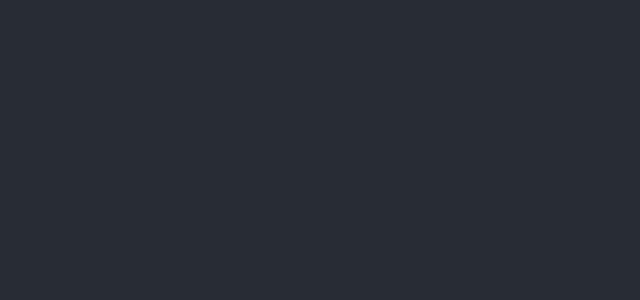
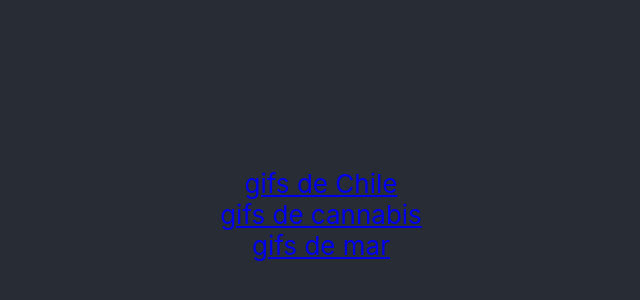
Before and after one commit to Glen1986/createReactApp, a React (Create React App) app: page / in a window 1280 px wide. Shown: the part 186-486 px from the top of the page, without its empty margins (319-959 px from the left). Built offline with nearby package versions, Linux system fonts and the light colour scheme.

Commit message:
LinksCargando

```diff
--- a/src/App.css
+++ b/src/App.css
@@ -1,9 +1,6 @@
 .App {
   text-align: center;
 }
-
-
-
 .App-content {
   background-color: #282c34;
   min-height: 100vh;
@@ -18,3 +15,6 @@
   color:white;
   text-decoration: none;
 }
+i{
+  font-size: 8rem;
+}
--- a/src/App.js
+++ b/src/App.js
@@ -1,11 +1,14 @@
 import './App.css'
 import ListOfGifs from './components/ListOfGifs'
-import { Route } from 'wouter'
+import { Link, Route } from 'wouter'
 
 function App() {
   return (
     <div className="App">
       <section className= "App-content">
+        <Link to='/gif/chile'>gifs de Chile</Link>
+        <Link to='/gif/cannabis'>gifs de cannabis</Link>
+        <Link to='/gif/mar'>gifs de mar</Link>
         <Route component= {ListOfGifs }
         path='/gif/:keyword'
       />
--- a/src/components/ListOfGifs.js
+++ b/src/components/ListOfGifs.js
@@ -5,13 +5,19 @@ import getGifs from '../services/getGifs'
 
 export default function ListOfGifs({params}) {
 
+	const [loading, setLoading] = useState(false)
 	const [gifs, setGifs] = useState([])
-const {keyword} = params
+	const {keyword} = params
 		useEffect(() => {
+		setLoading(true)
 		getGifs({keyword})
-		.then(gifs => setGifs(gifs))
+		.then(gifs => {
+			setGifs(gifs)
+			setLoading(false)
+})
 	},[keyword])
 
+if (loading) return <i>cargando</i>
 
 return <>
 {
```
